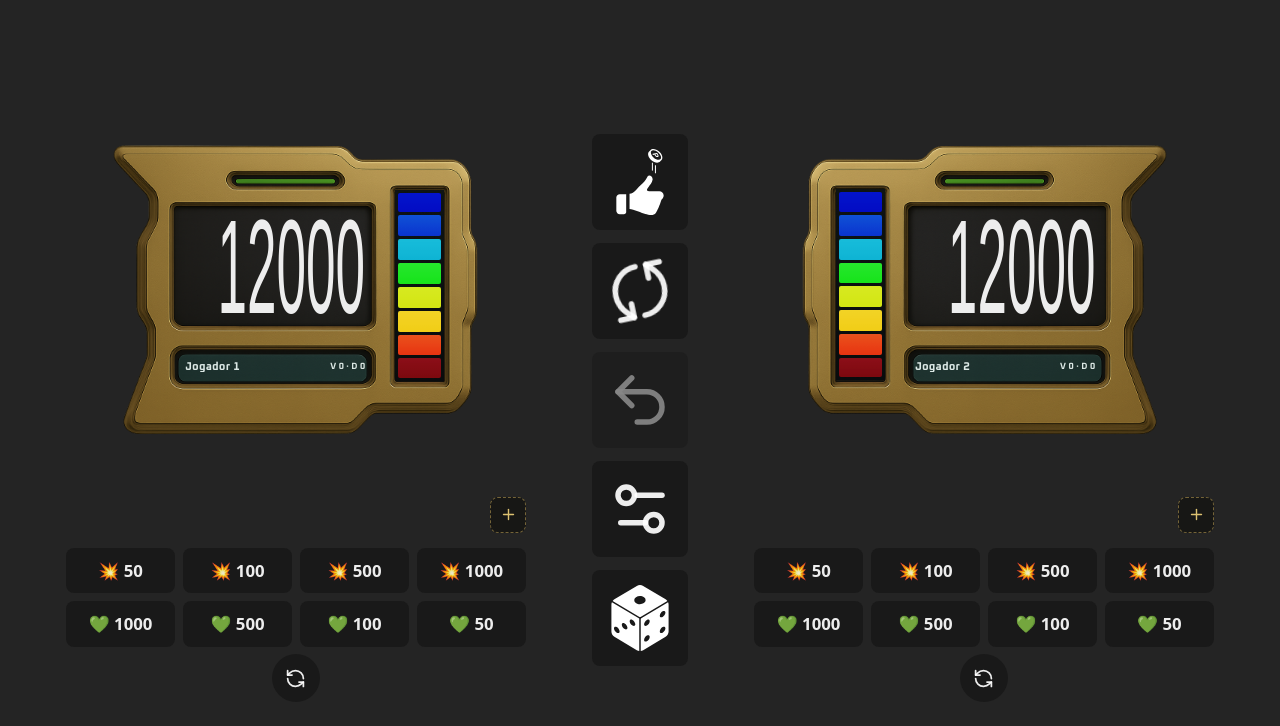
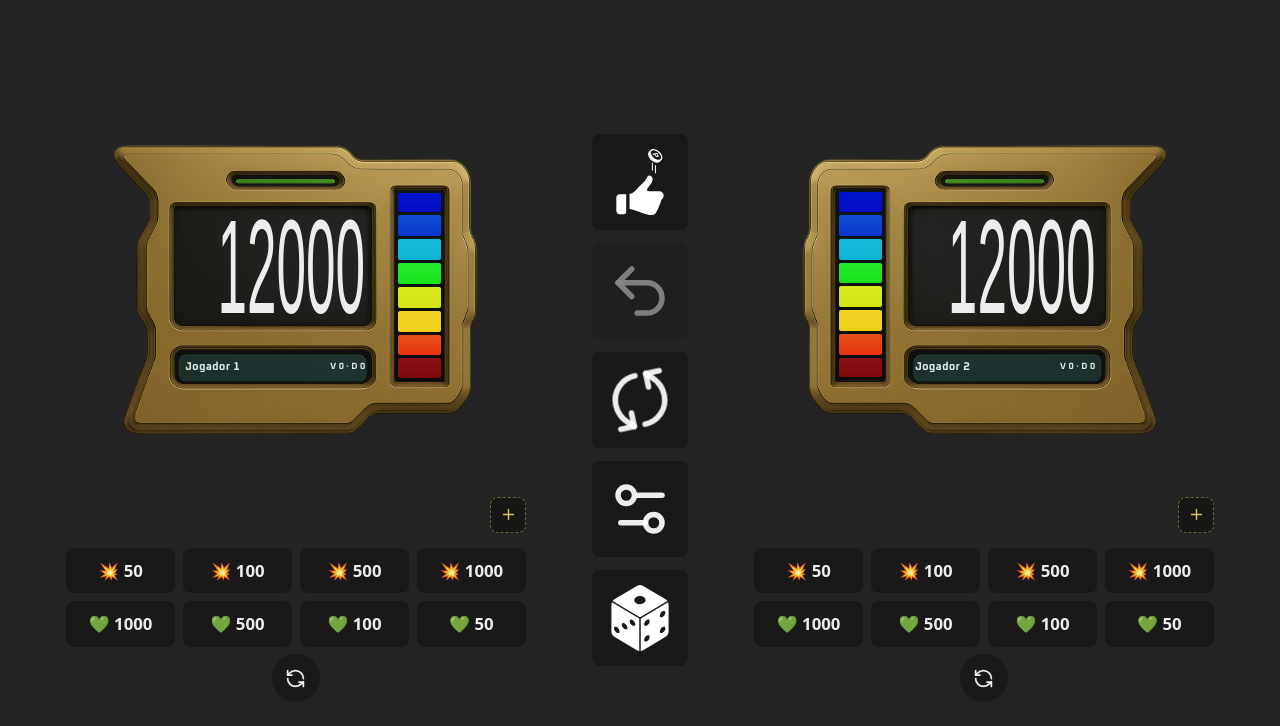
Before and after one commit to sillasHead/yugioh-lp, a React (Vite) app: page / in a window 1280 px wide. Shown: the top 726 px of the page. Built offline with nearby package versions, Linux system fonts and the light colour scheme; grey boxes are pictures that could not be loaded; a web font is replaced by a local one.

Commit message:
style: center reset control in action row

```diff
--- a/src/components/GameActions/index.tsx
+++ b/src/components/GameActions/index.tsx
@@ -85,6 +85,10 @@ export function GameActions({ players }: Props) {
         </button>
       </div>
 
+      <button type="button" onClick={undo} disabled={!canUndo}>
+        <Undo2 size={60} />
+      </button>
+
       <button
         type="button"
         className="reset-game"
@@ -96,10 +100,6 @@ export function GameActions({ players }: Props) {
         <span className="reset-game-spinner">
           <RefreshCcw size={60} />
         </span>
-      </button>
-
-      <button type="button" onClick={undo} disabled={!canUndo}>
-        <Undo2 size={60} />
       </button>
 
       <button
```
